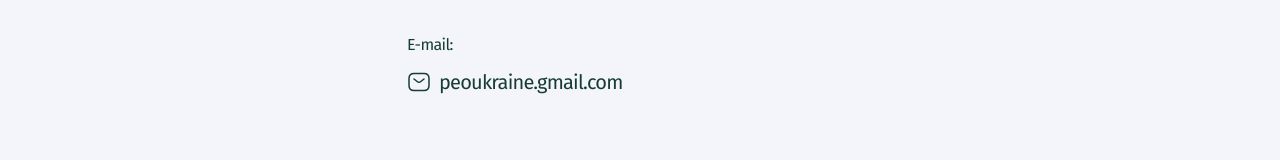
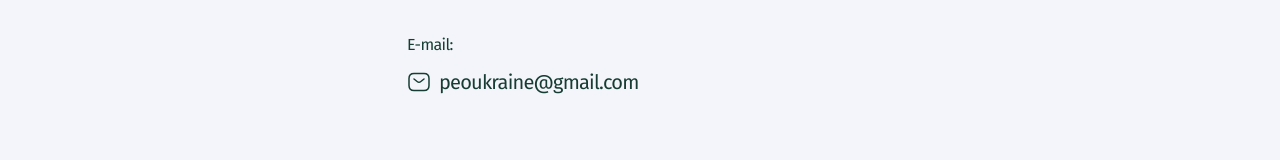
Before and after one commit to VitalikN/outsource-project, a Next.js app: page / in a window 1280 px wide. Shown: the part 3175-3335 px from the top of the page. Built offline with nearby package versions, Linux system fonts and the light colour scheme.

Commit message:
Update Network.tsx

```diff
--- a/src/components/Network.tsx
+++ b/src/components/Network.tsx
@@ -10,12 +10,12 @@ const Network = () => {
         <Link
           className={styles.network__list__item__link}
           target="_blank"
-          href="mailto:peoukraine.gmail.com"
+          href="mailto:peoukraine@gmail.com"
         >
           <svg className={styles.network__social} width="24px" height="24px">
             <use href="/symbol-defs.svg#icon-sms"></use>
           </svg>
-          peoukraine.gmail.com
+          peoukraine@gmail.com
         </Link>
       </li>
     </ul>
```
